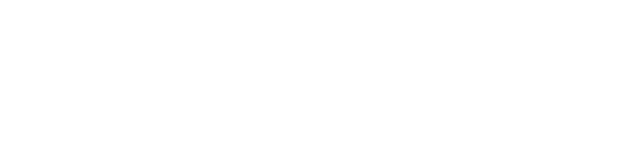
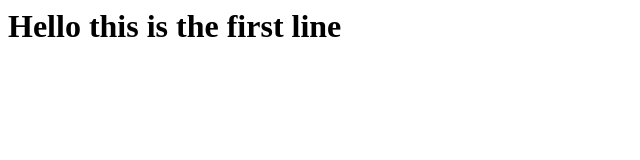
Before and after one commit to ellastoner/aucklandzoo-nights, a plain HTML site: page index.html in a window 1280 px wide. Shown: the whole page, without its empty margins (0-640 px from the left). Drawn offline with Linux system fonts and the light colour scheme.

Commit message:
h1 has been added

```diff
--- a/index.html
+++ b/index.html
@@ -3,6 +3,7 @@
 <head>
 </head>
 <body>
+	<h1> Hello this is the first line</h1>
 </body>
 
 </html>
```
